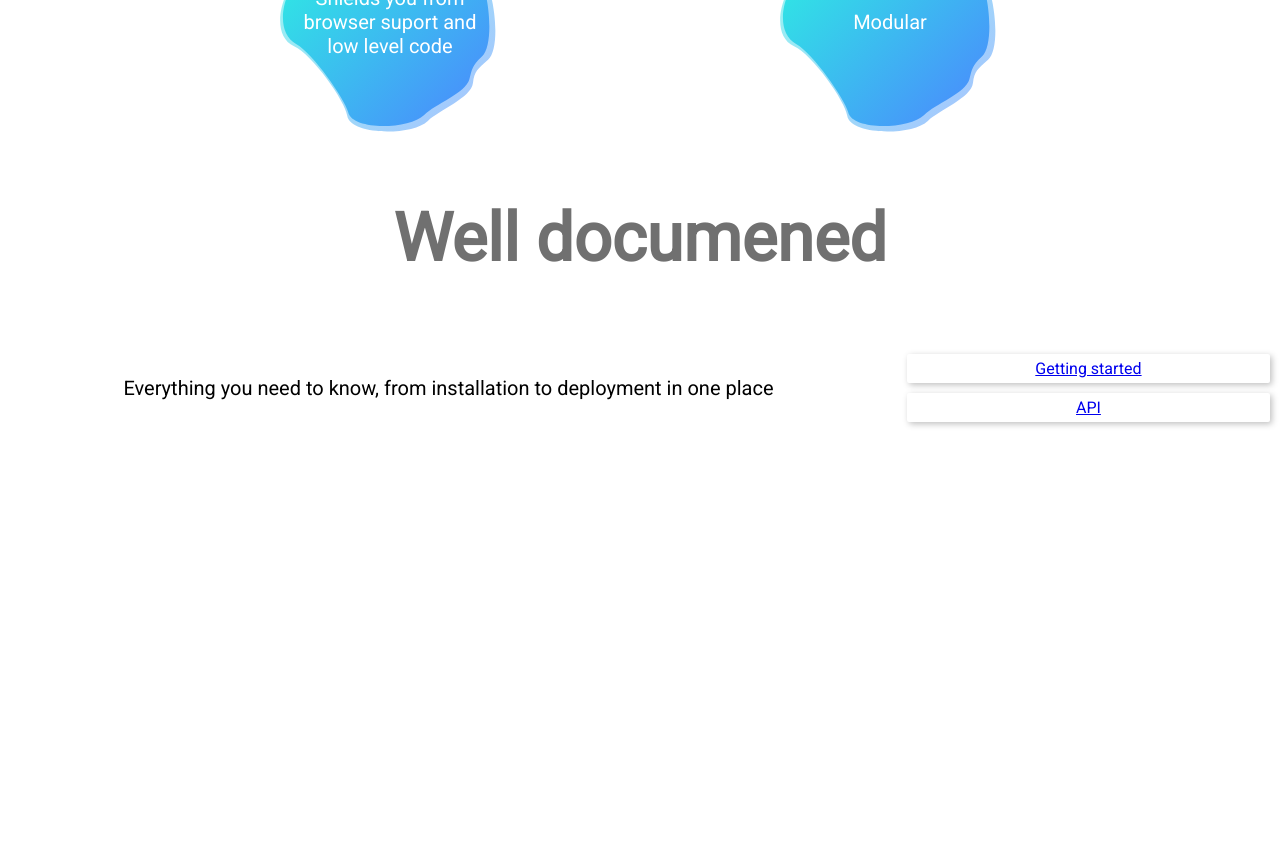
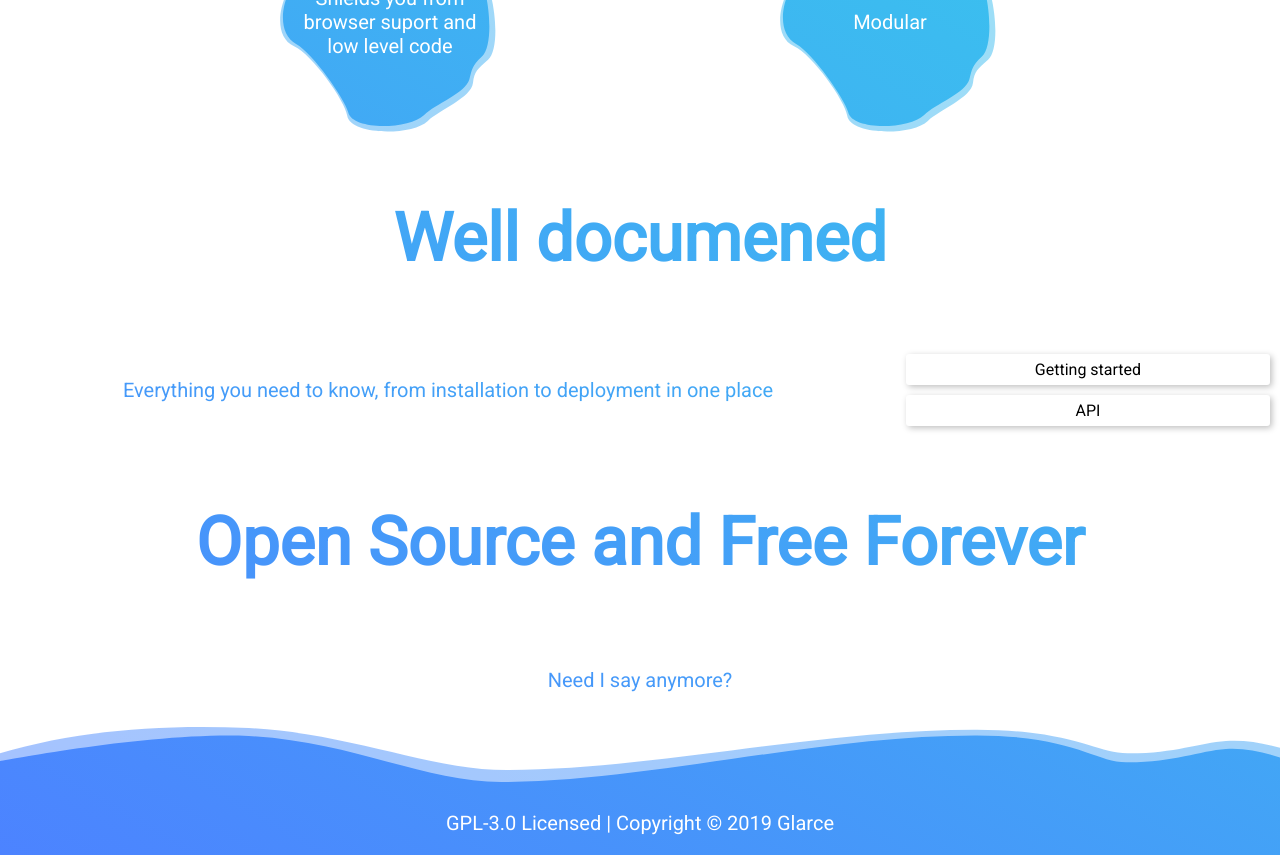
Before and after one commit to Glarce/Website, a Vue app: page /#/ in a window 1280 px wide. Shown: the part 1300-2155 px from the top of the page. Before the commit the page ends 1732 px from the top, so only its background shows below. Built offline with nearby package versions, Linux system fonts and the light colour scheme; the HTML template or start-up script is replaced by a standard one.

Commit message:
Finish main site

```diff
--- a/src/components/Card.vue
+++ b/src/components/Card.vue
@@ -1,24 +1,30 @@
 <template>
-<div class="card">
+<a :href="link" class="card">
   <p v-if="title" class="title" v-html="title"></p>
 
   <slot></slot>
-</div>
+</a>
 </template>
 
 <script>
 export default
 {
   name: 'card',
-  props: ['title']
+  props: ['title', 'link']
 }
 </script>
 
 <style lang="scss">
 .card {
-    border-radius: 2px;
+    color: black;
+    text-decoration: none !important;
+    border-radius: 3px;
+    border-style: solid;
+    border-width: 1px;
+    border-color: rgba(5,5,5,0);
     padding: 5px;
     margin: 5px;
+    transition-duration: 0.2s;
 
     -webkit-box-shadow: 2px 2px 6px 0 rgba(0,0,0,0.25);
     -moz-box-shadow: 2px 2px 6px 0 rgba(0,0,0,0.25);
@@ -27,5 +33,14 @@ export default
     .title {
         font-size: 0.0625rem * 2;
     }
+
+    &:hover {
+        border-color: rgba(76,131,255, 0.5);
+    }
+}
+
+a {
+    color: inherit;
+    text-decoration: none !important;
 }
 </style>
--- a/src/styles/home.scss
+++ b/src/styles/home.scss
@@ -39,8 +39,10 @@ header {
 // Features
 // -----------------------------------------------------------------------------
 
-.features {
+h2 {
   background-color: white;
+  color: black;
+  mix-blend-mode: screen;
 }
 // -----------------------------------------------------------------------------
 // Fisrt set of features
@@ -50,6 +52,8 @@ header {
   display: flex;
   justify-content: space-evenly;
   flex-wrap: wrap;
+  background-color: white;
+  mix-blend-mode: screen;
 
   .blob {
     background-image: url("../assets/Blob.svg");
@@ -83,6 +87,8 @@ header {
     display: flex;
     justify-content: center;
     align-items: center;
+    background-color: white;
+    mix-blend-mode: screen;
   }
 
   .right {
@@ -90,5 +96,38 @@ header {
     flex-direction: column;
     justify-content: space-evenly;
     padding: 5px;
+    background-color: white;
   }
 }
+
+#free {
+  p {
+    background-color: white;
+    mix-blend-mode: screen;
+    padding-top: 20px;
+    padding-bottom: 20px;
+    margin: 0;
+  }
+}
+
+footer {
+  display: grid;
+  margin-top: -1px;
+
+  p {
+    color: white;
+  }
+
+  .wave {
+    background-image: url("../assets/white-split.svg");
+    background-repeat: no-repeat;
+    background-size: cover;
+    height: 10vh;
+    width: 100%;
+    -moz-transform: scaleY(-1);
+    -o-transform: scaleY(-1);
+    -webkit-transform: scaleY(-1);
+    transform: scaleY(-1);
+    filter: FlipV;
+  }
+}
--- a/src/views/Home.vue
+++ b/src/views/Home.vue
@@ -51,21 +51,28 @@
         </div>
 
         <div class="right">
-          <a href="/Docs/guide/">
-            <card>
-              <a>Getting started</a>
-            </card>
-          </a>
-          <a href="/Docs/API/">
-            <card>
-              <a>API</a>
-            </card>
-          </a>
+          <card link="/Docs/guide/">
+            <span class="text">Getting started</span>
+          </card>
+          <card link="/Docs/API/">
+            <span class="text">API</span>
+          </card>
           <!-- <card><a>Deployment</a></card> -->
         </div>
       </div>
     </div>
+
+    <div class="feature" id="free">
+      <h2>Open Source and Free Forever</h2>
+      <p>Need I say anymore?</p>
+    </div>
   </div>
+
+  <footer>
+    <div class="wave"></div>
+
+    <p class="copywrite">GPL-3.0 Licensed | Copyright © 2019 Glarce</p>
+  </footer>
 </div>
 </template>
 
```
Also changed, not shown: src/assets/Blob.svg.
